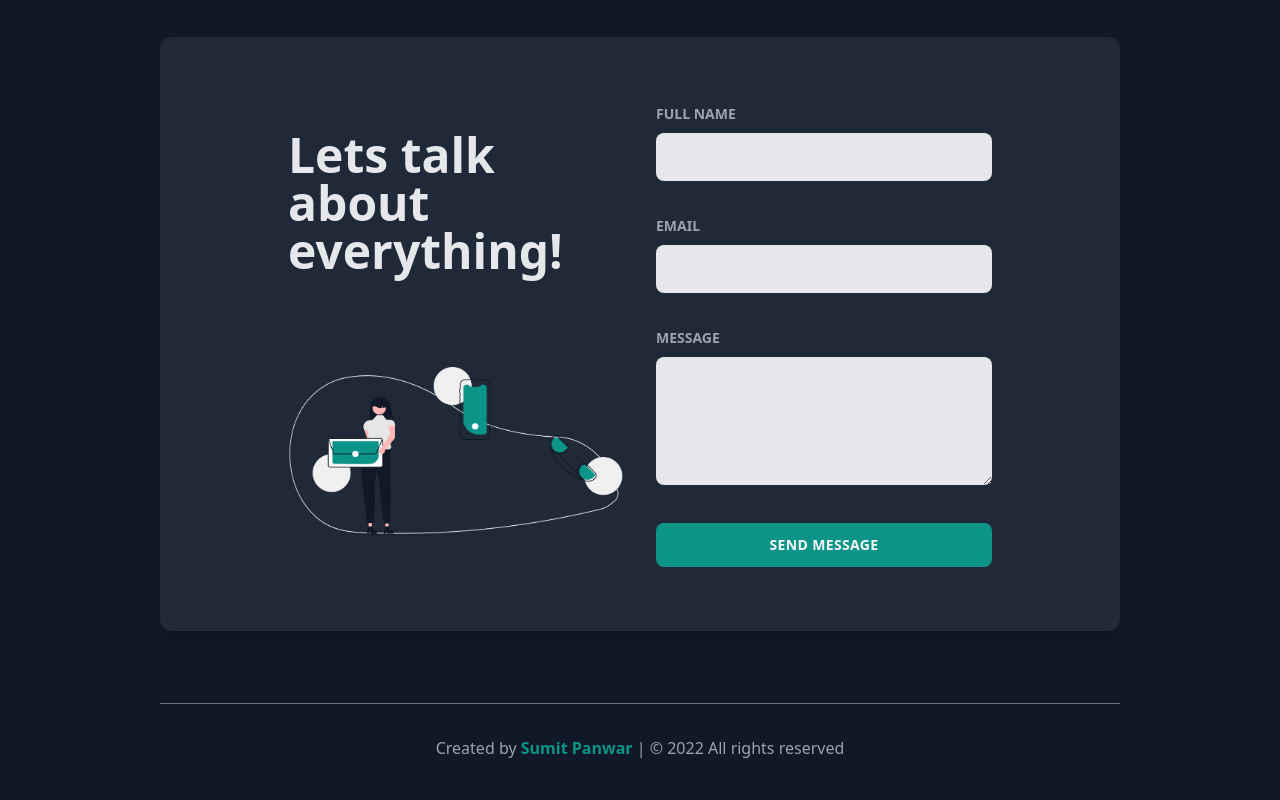
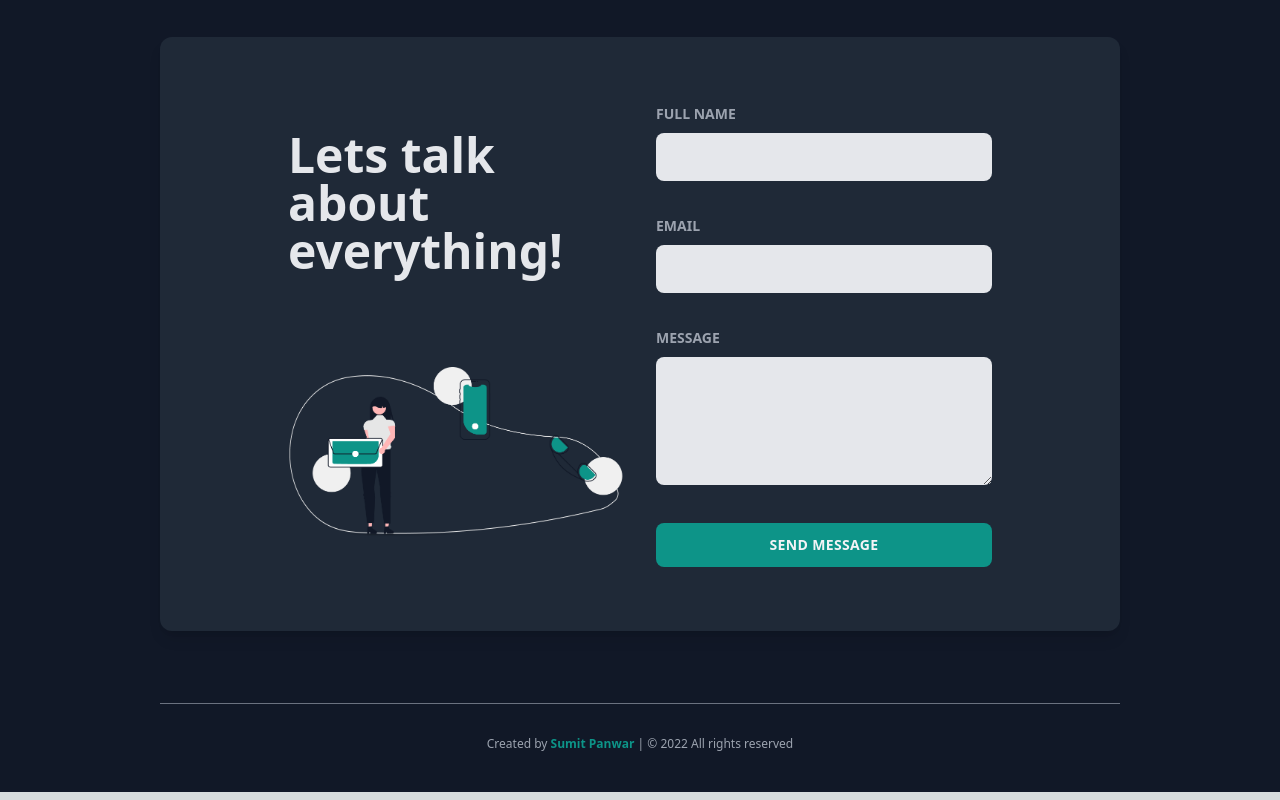
Before and after one commit to sumitpanwar10/MyPortfolio, a Next.js app: page / in a window 1280 px wide. Shown: the part 2079-2879 px from the top of the page. Built offline with nearby package versions, Linux system fonts and the light colour scheme.

Commit message:
Update index.js

```diff
--- a/pages/index.js
+++ b/pages/index.js
@@ -155,7 +155,7 @@ export default function Home() {
         </section>
         <footer>
           <hr class="my-6 border-gray-200 sm:mx-auto dark:border-gray-500 lg:my-8" />
-          <div className='flex justify-center pb-10 text-s text-gray-600 dark:text-gray-400' >
+          <div className='flex justify-center pb-10 text-xs text-gray-600 dark:text-gray-400' >
             <p>Created by <span className='text-teal-600 font-semibold'>Sumit Panwar</span> | © 2022 All rights reserved</p>
           </div>
         </footer>
```
